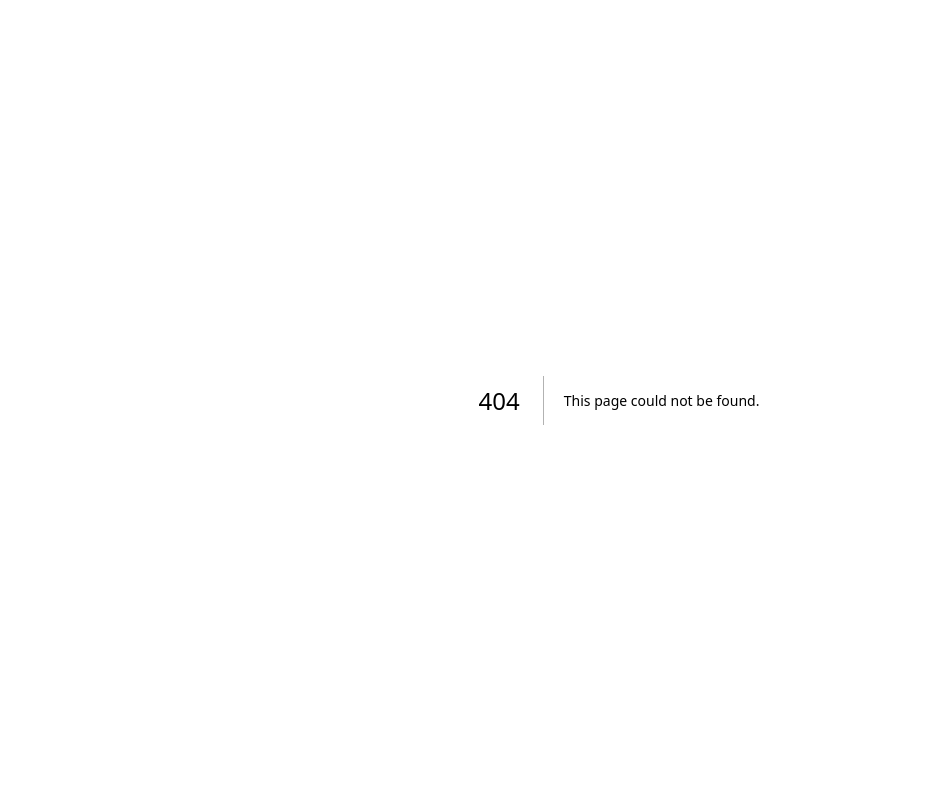
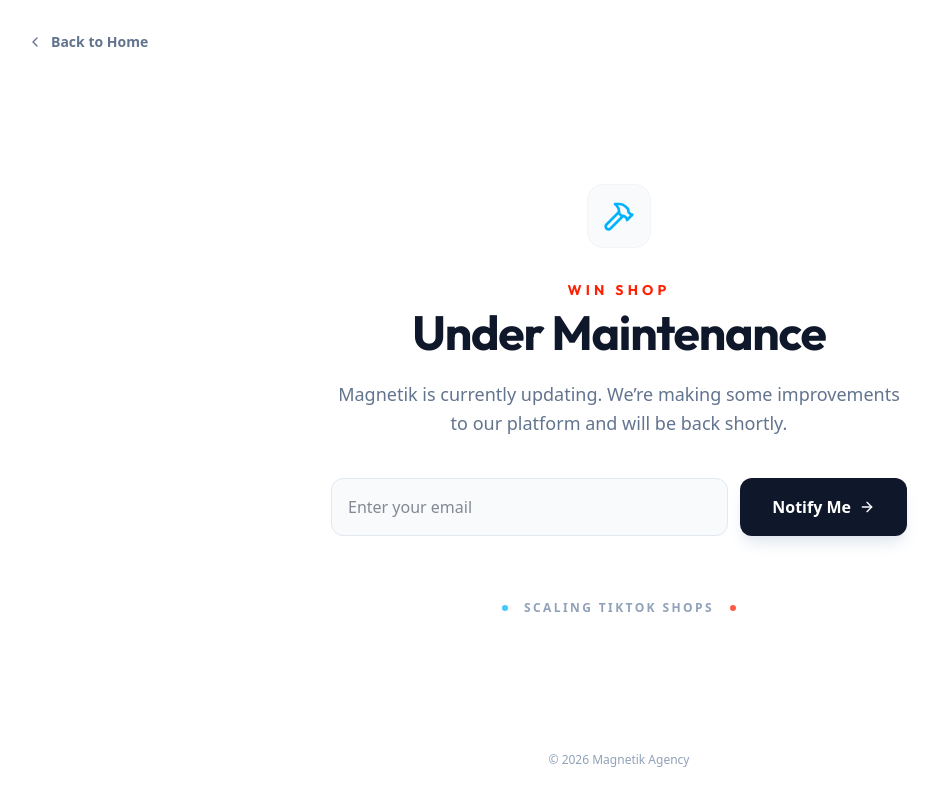
Before and after one commit to afterrender1/magnetic, a Next.js app: page /win-shop in a window 1280 px wide. Before the commit this address had no page. Shown: the whole page, without its empty margins (21-959 px from the left). Built offline with nearby package versions, Linux system fonts and the light colour scheme.

Commit message:
contact page added . navbat footer added  ,

```diff
--- /dev/null
+++ b/app/(pages)/contact/page.jsx
@@ -0,0 +1,25 @@
+import ContactForm from "@/app/components/ContactForm";
+import Footer from "@/app/components/Footer";
+import Navbar from "@/app/components/Navbar";
+import React from "react";
+
+const Page = () => {
+  return (
+    <>
+      {/* Navbar Wrapper */}
+      <div className="mx-auto max-w-7xl px-4 sm:px-6 lg:px-8 mt-4">
+        <Navbar />
+      </div>
+
+      {/* Main Content */}
+      <main className="mt-10 sm:mt-14">
+        <ContactForm />
+      </main>
+
+      {/* Footer */}
+      <Footer />
+    </>
+  );
+};
+
+export default Page;
--- /dev/null
+++ b/app/(pages)/win-shop/page.jsx
@@ -0,0 +1,88 @@
+"use client";
+
+import React from "react";
+import { Hammer, ArrowRight, ChevronLeft } from "lucide-react";
+import { Plus_Jakarta_Sans, Outfit } from "next/font/google";
+import Link from "next/link";
+
+const jakarta = Plus_Jakarta_Sans({
+  subsets: ["latin"],
+  variable: "--font-jakarta",
+});
+
+const outfit = Outfit({
+  subsets: ["latin"],
+  variable: "--font-outfit",
+});
+
+export default function MaintenancePage() {
+  return (
+    <div
+      className={`${jakarta.variable} ${outfit.variable} font-sans min-h-screen bg-white text-slate-900 flex flex-col items-center justify-center px-6`}
+    >
+      {/* Back to Home Link */}
+      <Link
+        href="/"
+        className="absolute top-8 left-6 sm:left-12 flex items-center gap-2 text-sm font-semibold text-slate-500 hover:text-slate-900 transition-colors group"
+      >
+        <ChevronLeft className="w-4 h-4 transition-transform group-hover:-translate-x-1" />
+        Back to Home
+      </Link>
+
+      <main className="max-w-xl w-full text-center">
+        {/* Minimal Icon */}
+        <div className="inline-flex items-center justify-center w-16 h-16 rounded-2xl bg-slate-50 border border-slate-100 mb-8">
+          <Hammer className="w-8 h-8 text-[#00b3ff]" />
+        </div>
+
+        <div className="space-y-2 mb-6">
+          <h2
+            className={`text-[#ff1f01] text-sm font-bold uppercase tracking-[0.3em] ${outfit.className}`}
+          >
+            Win Shop
+          </h2>
+          <h1
+            className={`text-4xl md:text-5xl font-bold tracking-tight ${outfit.className}`}
+          >
+            Under Maintenance
+          </h1>
+        </div>
+
+        <p className="text-slate-500 text-lg mb-10 leading-relaxed">
+          Magnetik is currently updating. We’re making some improvements to our
+          platform and will be back shortly.
+        </p>
+
+        {/* Minimalist Notify Form */}
+        <form
+          className="flex flex-col sm:flex-row gap-3 w-full"
+          onSubmit={(e) => e.preventDefault()}
+        >
+          <input
+            type="email"
+            placeholder="Enter your email"
+            className="flex-1 bg-slate-50 border border-slate-200 rounded-xl py-4 px-4 outline-none focus:border-[#00b3ff] focus:ring-1 focus:ring-[#00b3ff] transition-all"
+          />
+          <button className="bg-slate-900 text-white px-8 py-4 rounded-xl font-semibold hover:bg-slate-800 transition-all flex items-center justify-center gap-2 shadow-lg shadow-slate-200">
+            Notify Me
+            <ArrowRight className="w-4 h-4" />
+          </button>
+        </form>
+
+        {/* Status Indicators */}
+        <div className="mt-16 flex items-center justify-center gap-4">
+          <div className="h-1.5 w-1.5 rounded-full bg-[#00b3ff] animate-pulse" />
+          <p className="text-xs font-bold uppercase tracking-[0.2em] text-slate-400">
+            Scaling TikTok Shops
+          </p>
+          <div className="h-1.5 w-1.5 rounded-full bg-[#ff1f01] animate-pulse" />
+        </div>
+      </main>
+
+      {/* Simplified Footer */}
+      <footer className="absolute bottom-8 text-slate-400 text-xs font-medium">
+        © {new Date().getFullYear()} Magnetik Agency
+      </footer>
+    </div>
+  );
+}
--- a/app/components/Navbar.jsx
+++ b/app/components/Navbar.jsx
@@ -23,7 +23,7 @@
 
   const navLinks = [
     { name: "Home", href: "/" },
-    { name: "Winshop", href: "/winshop" },
+    { name: "Winshop", href: "/win-shop" },
     { name: "Contact", href: "/contact" },
   ];
 
@@ -148,7 +148,7 @@
               {navLinks.map((item) => (
                 <Link
                   key={item.name}
-                  href={`${item.name}`}
+                  href={`${item.href}`}
                   onClick={() => setIsOpen(false)}
                   className="
               text-2xl
```
